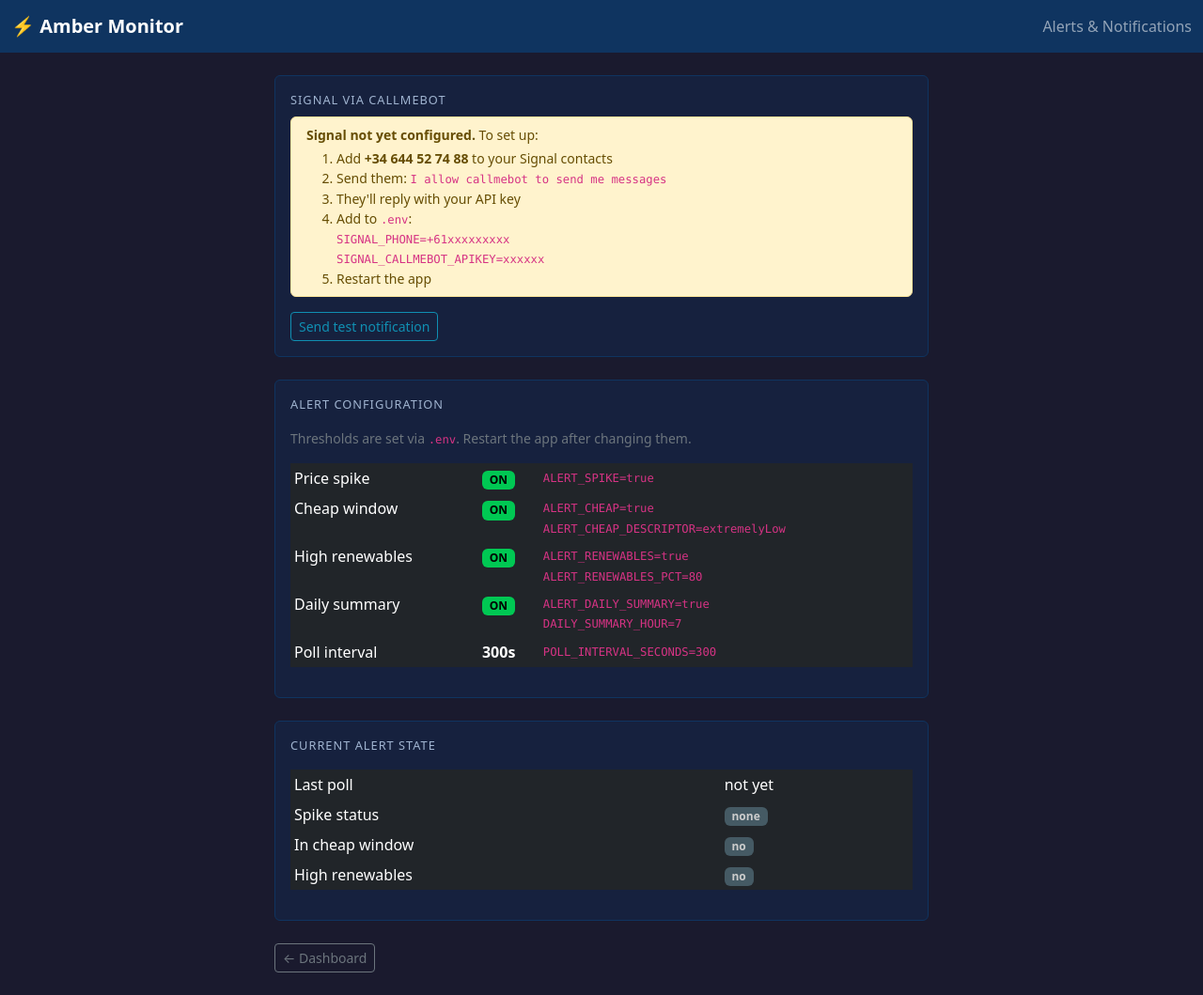
After one commit to billsegall/amber, a Flask app: page /alerts in a window 1280 px wide. The commit adds this page. Shown: the whole page at 94% size. Run offline with Flask 3, Linux system fonts and the light colour scheme.

Commit message:
Stage 3: Signal notifications with APScheduler background polling
- notifications.py: CallMeBot Signal wrapper
- alerts.py: spike/cheap/renewables/daily-summary alert logic with dedup state
- scheduler.py: APScheduler polling every 5min + daily summary cron job
- /alerts page: Signal setup status, config display, test button, current state
- SOC values now persisted in alert_state.json so scheduler uses latest values
- navbar shows Signal status / link to alerts page

```diff
--- a/app.py
+++ b/app.py
@@ -1,12 +1,16 @@
 import os
 import json
+import logging
 from datetime import date, timedelta
-from flask import Flask, render_template, jsonify
+from flask import Flask, render_template, jsonify, request, redirect, url_for, flash
 from dotenv import load_dotenv
 from amber_client import get_client, get_site_id
 from optimizer import analyse, HardwareConfig
+from notifications import send_signal, is_configured
+from alerts import _load_state, _save_state
 
 load_dotenv()
+logging.basicConfig(level=logging.INFO)
 
 app = Flask(__name__)
 app.secret_key = os.environ.get("FLASK_SECRET_KEY", "dev-secret-change-me")
@@ -31,7 +35,6 @@ DESCRIPTOR_LABELS = {
 
 
 def _split_intervals(intervals: list[dict]):
-    """Split price intervals into past, current, and forecast."""
     past, current, forecast = [], None, []
     for iv in intervals:
         t = iv.get("type", "")
@@ -45,23 +48,30 @@ def _split_intervals(intervals: list[dict]):
 
 
 DEFAULT_HW = HardwareConfig()
-
-# Default SOC values used when none are submitted
 DEFAULT_BATTERY_SOC = 50.0
-DEFAULT_EV_SOC = 50.0
-DEFAULT_EV_TARGET = 85.0
+DEFAULT_EV_SOC      = 50.0
+DEFAULT_EV_TARGET   = 85.0
 
 
 @app.route("/", methods=["GET", "POST"])
 def dashboard():
     try:
-        # SOC inputs from form (POST) or defaults
-        from flask import request
-        battery_soc = float(request.form.get("battery_soc", DEFAULT_BATTERY_SOC))
-        ev_soc      = float(request.form.get("ev_soc",      DEFAULT_EV_SOC))
-        ev_target   = float(request.form.get("ev_target",   DEFAULT_EV_TARGET))
+        # SOC inputs — persist in alert_state so scheduler can use them
+        state = _load_state()
+        if request.method == "POST":
+            battery_soc = float(request.form.get("battery_soc", DEFAULT_BATTERY_SOC))
+            ev_soc      = float(request.form.get("ev_soc",      DEFAULT_EV_SOC))
+            ev_target   = float(request.form.get("ev_target",   DEFAULT_EV_TARGET))
+            state["battery_soc"] = battery_soc
+            state["ev_soc"]      = ev_soc
+            state["ev_target"]   = ev_target
+            _save_state(state)
+        else:
+            battery_soc = float(state.get("battery_soc", DEFAULT_BATTERY_SOC))
+            ev_soc      = float(state.get("ev_soc",      DEFAULT_EV_SOC))
+            ev_target   = float(state.get("ev_target",   DEFAULT_EV_TARGET))
 
-        client = get_client()
+        client  = get_client()
         site_id = get_site_id(client)
         general    = client.get_current_prices(site_id, next_intervals=96, previous_intervals=24, channel_type="general")
         feedin     = client.get_current_prices(site_id, next_intervals=96, previous_intervals=24, channel_type="feedIn")
@@ -81,6 +91,8 @@ def dashboard():
             hw=DEFAULT_HW,
         )
 
+        last_poll = state.get("last_poll", "")
+
         return render_template(
             "dashboard.html",
             current=current,
@@ -93,6 +105,8 @@ def dashboard():
             battery_soc=battery_soc,
             ev_soc=ev_soc,
             ev_target=ev_target,
+            last_poll=last_poll,
+            signal_configured=is_configured(),
             descriptor_colors=DESCRIPTOR_COLORS,
             descriptor_labels=DESCRIPTOR_LABELS,
         )
@@ -101,7 +115,41 @@ def dashboard():
         return render_template("error.html", error=traceback.format_exc()), 500
 
 
-# ── JSON API (reusable by future mobile clients) ─────────────────────────────
+@app.route("/alerts", methods=["GET", "POST"])
+def alerts_page():
+    state = _load_state()
+    msg = None
+
+    if request.method == "POST":
+        action = request.form.get("action")
+        if action == "test":
+            ok = send_signal("🔔 Amber test notification — everything is working!")
+            msg = ("Test notification sent via Signal." if ok
+                   else "Signal not configured — set SIGNAL_PHONE and SIGNAL_CALLMEBOT_APIKEY in .env")
+        elif action == "save_thresholds":
+            # Write threshold overrides into alert state for display; real values go in .env
+            pass  # thresholds are .env-based for now
+
+    alert_config = {
+        "signal_configured": is_configured(),
+        "spike":        os.environ.get("ALERT_SPIKE",        "true").lower() != "false",
+        "cheap":        os.environ.get("ALERT_CHEAP",        "true").lower() != "false",
+        "cheap_desc":   os.environ.get("ALERT_CHEAP_DESCRIPTOR", "extremelyLow"),
+        "renewables":   os.environ.get("ALERT_RENEWABLES",   "true").lower() != "false",
+        "renewables_pct": float(os.environ.get("ALERT_RENEWABLES_PCT", 80)),
+        "daily_summary": os.environ.get("ALERT_DAILY_SUMMARY", "true").lower() != "false",
+        "daily_hour":   int(os.environ.get("DAILY_SUMMARY_HOUR", 7)),
+        "poll_interval": int(os.environ.get("POLL_INTERVAL_SECONDS", 300)),
+        "last_poll":    state.get("last_poll", "never"),
+        "spike_status": state.get("spike_status", "none"),
+        "was_cheap":    state.get("was_cheap", False),
+        "was_green":    state.get("was_green", False),
+    }
+
+    return render_template("alerts.html", config=alert_config, msg=msg)
+
+
+# ── JSON API ─────────────────────────────────────────────────────────────────
 
 @app.route("/api/prices/current")
 def api_current_prices():
@@ -141,4 +189,8 @@ def api_sites():
 
 
 if __name__ == "__main__":
+    # Only start scheduler in the main process (not the reloader child)
+    if os.environ.get("WERKZEUG_RUN_MAIN") == "true" or not app.debug:
+        import scheduler
+        scheduler.start(app)
     app.run(host="0.0.0.0", port=8888, debug=True)
--- a/requirements.txt
+++ b/requirements.txt
@@ -2,3 +2,4 @@ flask>=3.0
 requests>=2.31
 python-dotenv>=1.0
 plotly>=5.18
+apscheduler>=3.10
--- /dev/null
+++ b/templates/alerts.html
@@ -0,0 +1,151 @@
+<!DOCTYPE html>
+<html lang="en">
+<head>
+  <meta charset="UTF-8">
+  <meta name="viewport" content="width=device-width, initial-scale=1">
+  <title>Amber — Alerts</title>
+  <link rel="stylesheet" href="https://cdn.jsdelivr.net/npm/bootstrap@5.3.2/dist/css/bootstrap.min.css">
+  <style>
+    body { background: #1a1a2e; color: #e0e0e0; }
+    .card { background: #16213e; border: 1px solid #0f3460; }
+    .card-title { color: #a0b4d0; font-size: 0.8rem; text-transform: uppercase; letter-spacing: 1px; }
+    .badge-on  { background: #00c853; color: #000; }
+    .badge-off { background: #455a64; color: #ccc; }
+  </style>
+</head>
+<body>
+
+<nav class="navbar navbar-dark" style="background:#0f3460">
+  <div class="container-fluid">
+    <a class="navbar-brand fw-bold" href="/">⚡ Amber Monitor</a>
+    <span class="navbar-text">Alerts &amp; Notifications</span>
+  </div>
+</nav>
+
+<div class="container py-4" style="max-width:720px">
+
+  {% if msg %}
+  <div class="alert alert-info alert-dismissible fade show">{{ msg }}
+    <button type="button" class="btn-close" data-bs-dismiss="alert"></button>
+  </div>
+  {% endif %}
+
+  {# ── Signal setup status ── #}
+  <div class="card mb-4 p-3">
+    <div class="card-title mb-2">Signal via CallMeBot</div>
+    {% if config.signal_configured %}
+      <div class="alert alert-success py-1 mb-3 small">✓ Signal is configured</div>
+    {% else %}
+      <div class="alert alert-warning py-2 mb-3 small">
+        <strong>Signal not yet configured.</strong> To set up:
+        <ol class="mb-0 mt-1">
+          <li>Add <strong>+34 644 52 74 88</strong> to your Signal contacts</li>
+          <li>Send them: <code>I allow callmebot to send me messages</code></li>
+          <li>They'll reply with your API key</li>
+          <li>Add to <code>.env</code>:<br>
+            <code>SIGNAL_PHONE=+61xxxxxxxxx</code><br>
+            <code>SIGNAL_CALLMEBOT_APIKEY=xxxxxx</code>
+          </li>
+          <li>Restart the app</li>
+        </ol>
+      </div>
+    {% endif %}
+    <form method="POST">
+      <input type="hidden" name="action" value="test">
+      <button type="submit" class="btn btn-sm btn-outline-info" {% if not config.signal_configured %}disabled{% endif %}>
+        Send test notification
+      </button>
+    </form>
+  </div>
+
+  {# ── Alert configuration ── #}
+  <div class="card mb-4 p-3">
+    <div class="card-title mb-3">Alert Configuration</div>
+    <p class="text-secondary small mb-3">
+      Thresholds are set via <code>.env</code>. Restart the app after changing them.
+    </p>
+    <table class="table table-dark table-sm table-borderless">
+      <tbody>
+        <tr>
+          <td>Price spike</td>
+          <td><span class="badge {% if config.spike %}badge-on{% else %}badge-off{% endif %}">
+            {{ "ON" if config.spike else "OFF" }}</span></td>
+          <td class="text-secondary small"><code>ALERT_SPIKE=true</code></td>
+        </tr>
+        <tr>
+          <td>Cheap window</td>
+          <td><span class="badge {% if config.cheap %}badge-on{% else %}badge-off{% endif %}">
+            {{ "ON" if config.cheap else "OFF" }}</span></td>
+          <td class="text-secondary small">
+            <code>ALERT_CHEAP=true</code><br>
+            <code>ALERT_CHEAP_DESCRIPTOR={{ config.cheap_desc }}</code>
+          </td>
+        </tr>
+        <tr>
+          <td>High renewables</td>
+          <td><span class="badge {% if config.renewables %}badge-on{% else %}badge-off{% endif %}">
+            {{ "ON" if config.renewables else "OFF" }}</span></td>
+          <td class="text-secondary small">
+            <code>ALERT_RENEWABLES=true</code><br>
+            <code>ALERT_RENEWABLES_PCT={{ config.renewables_pct|int }}</code>
+          </td>
+        </tr>
+        <tr>
+          <td>Daily summary</td>
+          <td><span class="badge {% if config.daily_summary %}badge-on{% else %}badge-off{% endif %}">
+            {{ "ON" if config.daily_summary else "OFF" }}</span></td>
+          <td class="text-secondary small">
+            <code>ALERT_DAILY_SUMMARY=true</code><br>
+            <code>DAILY_SUMMARY_HOUR={{ config.daily_hour }}</code>
+          </td>
+        </tr>
+        <tr>
+          <td>Poll interval</td>
+          <td><strong>{{ config.poll_interval }}s</strong></td>
+          <td class="text-secondary small"><code>POLL_INTERVAL_SECONDS={{ config.poll_interval }}</code></td>
+        </tr>
+      </tbody>
+    </table>
+  </div>
+
+  {# ── Current state ── #}
+  <div class="card mb-4 p-3">
+    <div class="card-title mb-3">Current Alert State</div>
+    <table class="table table-dark table-sm table-borderless">
+      <tbody>
+        <tr>
+          <td>Last poll</td>
+          <td>{{ config.last_poll[:19]|replace("T"," ") if config.last_poll != "never" else "not yet" }}</td>
+        </tr>
+        <tr>
+          <td>Spike status</td>
+          <td>
+            {% if config.spike_status == "spike" %}
+              <span class="badge bg-danger">SPIKE</span>
+            {% elif config.spike_status == "potential" %}
+              <span class="badge bg-warning text-dark">potential</span>
+            {% else %}
+              <span class="badge badge-off">none</span>
+            {% endif %}
+          </td>
+        </tr>
+        <tr>
+          <td>In cheap window</td>
+          <td><span class="badge {% if config.was_cheap %}badge-on{% else %}badge-off{% endif %}">
+            {{ "yes" if config.was_cheap else "no" }}</span></td>
+        </tr>
+        <tr>
+          <td>High renewables</td>
+          <td><span class="badge {% if config.was_green %}badge-on{% else %}badge-off{% endif %}">
+            {{ "yes" if config.was_green else "no" }}</span></td>
+        </tr>
+      </tbody>
+    </table>
+  </div>
+
+  <a href="/" class="btn btn-sm btn-outline-secondary">← Dashboard</a>
+</div>
+
+<script src="https://cdn.jsdelivr.net/npm/bootstrap@5.3.2/dist/js/bootstrap.bundle.min.js"></script>
+</body>
+</html>
```
Also changed, not shown: alerts.py (added, +130 -0 lines), notifications.py (added, +44 -0 lines), scheduler.py (added, +99 -0 lines), templates/dashboard.html (+8 -1 lines), 2 other files.
